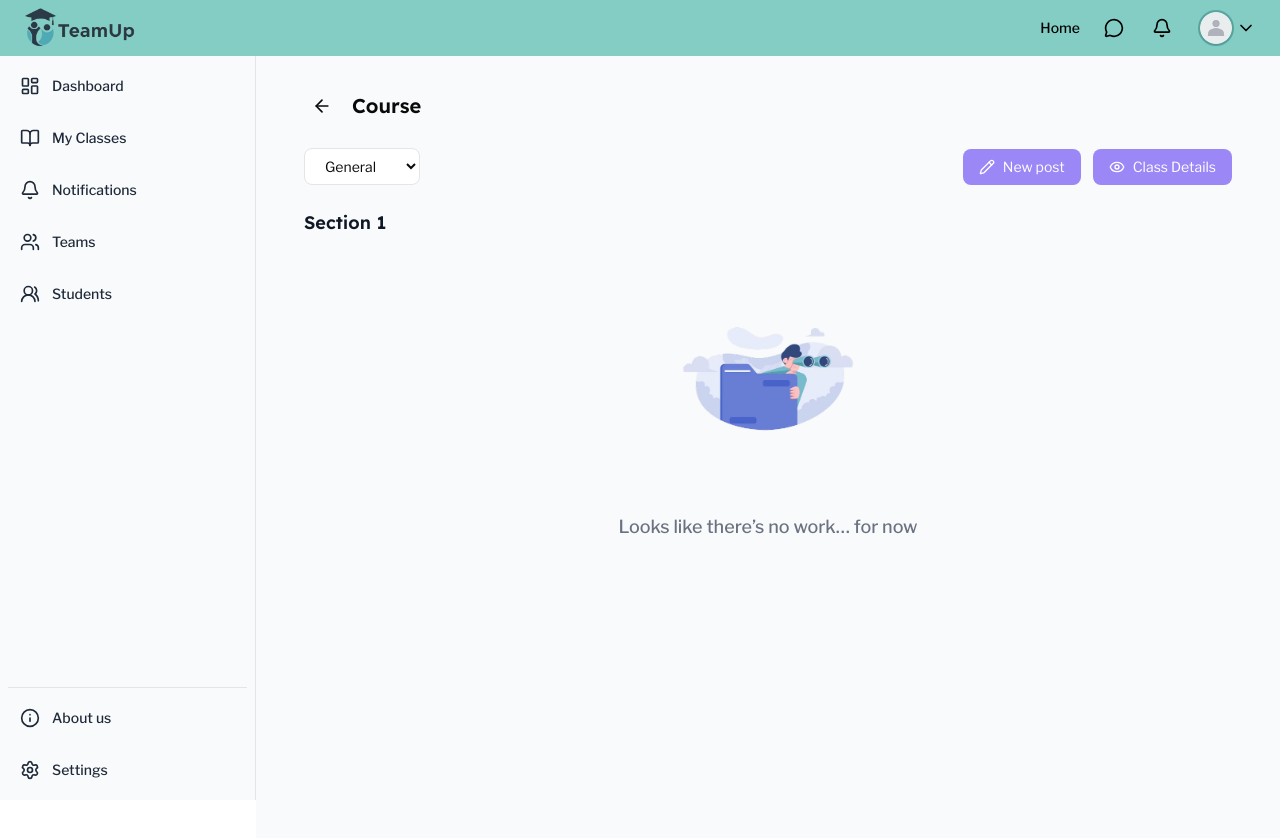
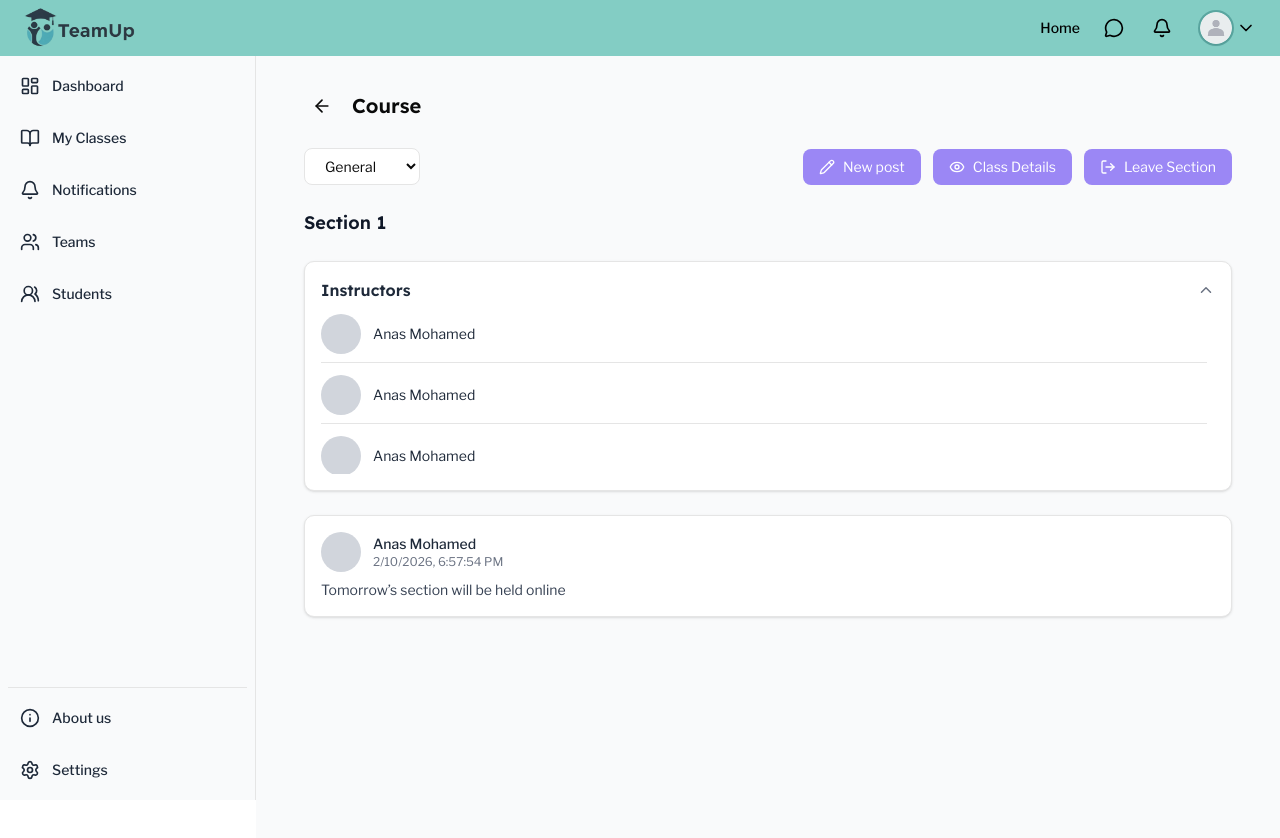
Before and after one commit to Mariam-Eid-Mohamed/Team-Up, a React (Vite) app: page /instructor/classes/1/sections/1 in a window 1280 px wide. Shown: the top 838 px of the page. Built offline with nearby package versions, Linux system fonts and the light colour scheme.

Commit message:
join and leave section ui implementation done

```diff
--- a/src/Pages/Instructor/Home/SectionStream.tsx
+++ b/src/Pages/Instructor/Home/SectionStream.tsx
@@ -1,4 +1,7 @@
 import { useParams, useLocation } from "react-router-dom";
+import { useState } from "react";
+import { ChevronDown, ChevronUp } from "lucide-react";
+
 import CourseHeader from "@/components/ClassStream/CourseHeader";
 import SectionDropdown from "@/components/ClassStream/SectionDropdown";
 import ActionButtons from "@/components/ClassStream/ActionButtons";
@@ -6,8 +9,10 @@ import ActionButtons from "@/components/ClassStream/ActionButtons";
 import NoSectionsImg from "@/assets/Images/no-posts-yet-removebg-preview 1.png";
 
 export default function SectionStream() {
-  const { sectionId } = useParams();
+  const { sectionId, id } = useParams();
   const location = useLocation();
+
+  const [showInstructors, setShowInstructors] = useState(true);
 
   const role: "admin" | "instructor" | "student" =
     location.pathname.startsWith("/instructor")
@@ -16,6 +21,7 @@ export default function SectionStream() {
       ? "student"
       : "admin";
 
+  const hasSection = !!sectionId;
 
   return (
     <div className="min-h-screen bg-gray-50 p-4 md:p-8">
@@ -25,28 +31,91 @@ export default function SectionStream() {
       {/* SECTION DROPDOWN + ACTIONS */}
       <div className="flex flex-wrap items-center justify-between gap-4 mt-6">
         <SectionDropdown />
-
-        <ActionButtons role={role} hideCoursework />
+        <ActionButtons role={role} classId={id!} hideCoursework />
       </div>
 
+      {/* ✅ IF SECTION SELECTED */}
+      {hasSection ? (
+        <>
           {/* SECTION TITLE */}
           <h2 className="mt-6 text-lg font-semibold text-gray-900">
             Section {sectionId}
           </h2>
 
           {/* STREAM CONTENT */}
-      <div className="mt-10 space-y-6">
-        {/* Empty state (same as image) */}
+          <div className="mt-6 space-y-6">
+
+            {/* 🔹 Instructors Card with Collapse */}
+            <div className="bg-white rounded-lg border shadow-sm p-4">
+
+              {/* HEADER */}
+              <div
+                className="flex items-center justify-between cursor-pointer"
+                onClick={() => setShowInstructors(!showInstructors)}
+              >
+                <h3 className="font-semibold text-gray-800">
+                  Instructors
+                </h3>
+
+                {showInstructors ? (
+                  <ChevronUp size={18} className="text-gray-500" />
+                ) : (
+                  <ChevronDown size={18} className="text-gray-500" />
+                )}
+              </div>
+
+              {/* COLLAPSIBLE CONTENT */}
+              <div
+                className={`transition-all duration-300 overflow-hidden ${
+                  showInstructors ? "max-h-40 mt-3" : "max-h-0"
+                }`}
+              >
+                <div className="space-y-3 pr-2">
+                  {[1, 2, 3].map((_, i) => (
+                    <div
+                      key={i}
+                      className="flex items-center gap-3 border-b pb-2"
+                    >
+                      <div className="w-10 h-10 rounded-full bg-gray-300" />
+                      <span className="text-sm text-gray-800">
+                        Anas Mohamed
+                      </span>
+                    </div>
+                  ))}
+                </div>
+              </div>
+            </div>
+
+            {/* 🔹 Announcement Card */}
+            <div className="bg-white rounded-lg border shadow-sm p-4">
+              <div className="flex items-center gap-3 mb-2">
+                <div className="w-10 h-10 rounded-full bg-gray-300" />
+                <div>
+                  <p className="text-sm font-medium text-gray-800">
+                    Anas Mohamed
+                  </p>
+                  <p className="text-xs text-gray-500">
+                    2/10/2026, 6:57:54 PM
+                  </p>
+                </div>
+              </div>
+
+              <p className="text-sm text-gray-700 mt-2">
+                Tomorrow’s section will be held online
+              </p>
+            </div>
+
+          </div>
+        </>
+      ) : (
+        /* ❌ NO SECTION SELECTED */
         <div className="flex flex-col items-center text-center text-gray-500 mt-16">
-          <img src={NoSectionsImg} alt="No work" className="w-50  mb-6" />
+          <img src={NoSectionsImg} alt="No work" className="w-50 mb-6" />
           <p className="text-lg font-medium">
             Looks like there’s no work… for now
           </p>
         </div>
-
-        {/* Later from API */}
-        {/* <PostCard withFile /> */}
-      </div>
+      )}
     </div>
   );
 }
--- a/src/components/ClassStream/ActionButtons.tsx
+++ b/src/components/ClassStream/ActionButtons.tsx
@@ -1,10 +1,12 @@
-import { Pencil, FileText, Eye } from "lucide-react";
+import { Pencil, FileText, Eye, UserPlus, LogOut } from "lucide-react";
 import { useNavigate, useParams } from "react-router-dom";
 import { useState } from "react";
 import CourseworkModal from "../CourseWork/CourseWorkModal";
 import AnnouncementModal from "../ClassStream/AnnouncemetModal";
 import { createAnnouncement } from "@/Services/announcement Endpoints/Endpoints";
 import { getToken } from "@/utilis/token";
+import JoinSectionModal from "../JoinSectionModal/JoinSectionModal";
+import LeaveSectionModal from "../LeaveSectionModal/LeaveSectionModal";
 
 interface ActionButtonsProps {
   role: "admin" | "instructor" | "student";
@@ -20,9 +22,19 @@ export default function ActionButtons({
   onPostCreated,
 }: ActionButtonsProps) {
   const navigate = useNavigate();
-  const { id } = useParams();
+  const { id, sectionId } = useParams();
   const [open, setOpen] = useState(false);
   const [isAnnounceOpen, setIsAnnounceOpen] = useState(false);
+  const [isJoinSectionOpen, setIsJoinSectionOpen] = useState(false);
+  // NEW STATE
+  const [isLeaveModalOpen, setIsLeaveModalOpen] = useState(false);
+
+  const handleLeaveConfirm = () => {
+    // Logic for leaving (API call here)
+    console.log("Left section");
+    setIsLeaveModalOpen(false);
+    navigate(role === "instructor" ? `/instructor/classes/${id}` : `/student/classes/${id}`);
+  };
 
   const handleCreateAnnouncement = async (content: string) => {
     if (!classId || !content.trim()) return;
@@ -83,7 +95,40 @@ export default function ActionButtons({
           <Eye size={16} />
           <span>Class Details</span>
         </button>
+
+{/* 3. CONDITIONAL BUTTON: Join vs Leave */}
+        {sectionId ? (
+        <button
+            onClick={() => setIsLeaveModalOpen(true)} // Open Leave Modal
+            className="flex items-center gap-2 px-3 sm:px-4 py-2 rounded-md bg-[#9B87F5] hover:bg-purple-700 text-white text-sm"
+          >
+            <LogOut size={16} />
+            <span>Leave Section</span>
+          </button>
+        ) : (
+          <button
+            onClick={() => setIsJoinSectionOpen(true)}
+            className="flex items-center gap-2 px-3 sm:px-4 py-2 rounded-md bg-[#9B87F5] hover:bg-purple-700 text-white text-sm hover:cursor-pointer"
+          >
+            <UserPlus size={16} />
+            <span>Join Section</span>
+          </button>
+        )}
       </div>
+
+
+{/* NEW MODAL COMPONENT */}
+      <LeaveSectionModal
+        isOpen={isLeaveModalOpen}
+        sectionName={sectionId || ""}
+        onClose={() => setIsLeaveModalOpen(false)}
+        onConfirm={handleLeaveConfirm}
+      />
+      <JoinSectionModal
+  isOpen={isJoinSectionOpen}
+  onClose={() => setIsJoinSectionOpen(false)}
+  classId={id!}
+/>
       <AnnouncementModal
         isOpen={isAnnounceOpen}
         onClose={() => setIsAnnounceOpen(false)}
--- a/src/components/CreateClassForm/CreateClassForm.tsx
+++ b/src/components/CreateClassForm/CreateClassForm.tsx
@@ -309,7 +309,7 @@ export function CreateClassForm({
           <button
             onClick={handleSubmit}
             disabled={isSubmitting}
-            className="px-4 py-2 bg-[#58a8a7] text-white rounded-lg flex items-center gap-1 hover:bg-green-700 disabled:opacity-50 disabled:cursor-not-allowed"
+            className="px-4 py-2 bg-[#1B4D49] hover:bg-[#2D7A74] text-white rounded-lg flex items-center gap-1 disabled:opacity-50 disabled:cursor-not-allowed"
           >
             <Save size={16} />
             {isSubmitting ? "Creating..." : "Create Class"}
--- a/src/components/CreateClassModal/CreateClassModal.tsx
+++ b/src/components/CreateClassModal/CreateClassModal.tsx
@@ -402,7 +402,7 @@ export function CreateClassModal({
             <button
               onClick={handleSubmit}
               disabled={isSubmitting}
-              className="px-4 py-2 bg-[#58a8a7] text-white rounded-lg flex items-center gap-1 hover:bg-green-700 disabled:opacity-50 disabled:cursor-not-allowed"
+              className="px-4 py-2 bg-[#1B4D49] hover:bg-[#2D7A74] text-white rounded-lg flex items-center gap-1 disabled:opacity-50 disabled:cursor-not-allowed"
             >
               {isSubmitting
                 ? isEditMode
--- /dev/null
+++ b/src/components/JoinSectionModal/JoinSectionModal.tsx
@@ -0,0 +1,103 @@
+import { useState } from "react";
+import { useNavigate, useLocation } from "react-router-dom";
+
+interface Props {
+  isOpen: boolean;
+  onClose: () => void;
+  classId: string;
+}
+
+const sections = ["Section 1", "Section 2", "Section 3"];
+
+export default function JoinSectionModal({
+  isOpen,
+  onClose,
+  classId,
+}: Props) {
+  const [selected, setSelected] = useState<string | null>(null);
+  const [search, setSearch] = useState("");
+
+  const navigate = useNavigate();
+  const location = useLocation();
+
+  if (!isOpen) return null;
+
+  const filteredSections = sections.filter((sec) =>
+    sec.toLowerCase().includes(search.toLowerCase())
+  );
+
+  // ✅ detect role from URL
+  const basePath =
+    location.pathname.startsWith("/instructor")
+      ? "/instructor"
+      : "/student";
+
+  return (
+    <div className="fixed inset-0 flex items-center justify-center z-50 bg-black/50 backdrop-blur-sm p-4">
+      <div className="bg-white rounded-xl p-6 w-[360px] shadow-xl border border-gray-200">
+
+        {/* Title */}
+        <h2 className="text-lg font-semibold text-center text-gray-800">
+          Join Section
+        </h2>
+        <p className="text-sm text-gray-500 text-center mb-4">
+          Select section
+        </p>
+
+        {/* Search */}
+        <input
+          type="text"
+          placeholder="Search by section name"
+          value={search}
+          onChange={(e) => setSearch(e.target.value)}
+          className="w-full border border-gray-300 rounded-md px-3 py-2 mb-3 text-sm focus:outline-none focus:ring-2 focus:ring-[#2f6f73]"
+        />
+
+        {/* Sections list */}
+        <div className="max-h-40 overflow-y-auto border border-gray-200 rounded-md">
+          {filteredSections.map((sec) => (
+            <div
+              key={sec}
+              onClick={() => setSelected(sec)}
+              className={`px-3 py-2 cursor-pointer text-sm transition border rounded-md ${
+                selected === sec
+                  ? "border-[#2f6f73] bg-[#f8fdfd]"
+                  : "border-transparent hover:bg-gray-100"
+              }`}
+            >
+              {sec}
+            </div>
+          ))}
+        </div>
+
+        {/* Buttons */}
+        <div className="flex justify-center gap-3 mt-5">
+          <button
+            onClick={onClose}
+            className="px-5 py-1.5 border border-gray-300 rounded-md text-sm text-gray-600 hover:bg-gray-100"
+          >
+            Cancel
+          </button>
+
+          <button
+            onClick={() => {
+              if (!selected) return;
+
+              // Extract section number (temporary logic)
+              const sectionId = selected.split(" ")[1];
+
+              navigate(
+                `${basePath}/classes/${classId}/sections/${sectionId}`
+              );
+
+              onClose();
+            }}
+            className="px-5 py-1.5 bg-[#2f6f73] text-white rounded-md text-sm hover:bg-[#285f62]"
+          >
+            Done
+          </button>
+        </div>
+      </div>
+    </div>
+  );
+}
--- /dev/null
+++ b/src/components/LeaveSectionModal/LeaveSectionModal.tsx
@@ -0,0 +1,37 @@
+interface LeaveProps {
+  isOpen: boolean;
+  onClose: () => void;
+  onConfirm: () => void;
+  sectionName: string;
+}
+
+export default function LeaveSectionModal({ isOpen, onClose, onConfirm, sectionName }: LeaveProps) {
+  if (!isOpen) return null;
+
+  return (
+    <div className="fixed inset-0 flex items-center justify-center z-[60] bg-black/40 backdrop-blur-sm p-4">
+      <div className="bg-white rounded-2xl p-8 w-[400px] shadow-2xl text-center">
+        <h2 className="text-2xl font-bold text-gray-800 mb-2">Leave Section</h2>
+        <p className="text-gray-500 text-sm mb-6 leading-relaxed">
+          You are about to leave <span className="font-bold text-gray-800">Section {sectionName}</span>. <br />
+          Are you sure about this?
+        </p>
+
+        <div className="flex gap-4">
+          <button
+            onClick={onClose}
+            className="flex-1 px-4 py-2.5 border border-[#2f6f73] text-[#2f6f73] rounded-lg font-medium hover:bg-gray-50 transition-colors"
+          >
+            Cancel
+          </button>
+          <button
+            onClick={onConfirm}
+            className="flex-1 px-4 py-2.5 bg-[#d91d09] text-white rounded-lg font-medium hover:bg-red-700 transition-colors"
+          >
+            Leave
+          </button>
+        </div>
+      </div>
+    </div>
+  );
+}
```
Lines whose indentation alone changed are shown as unchanged.
